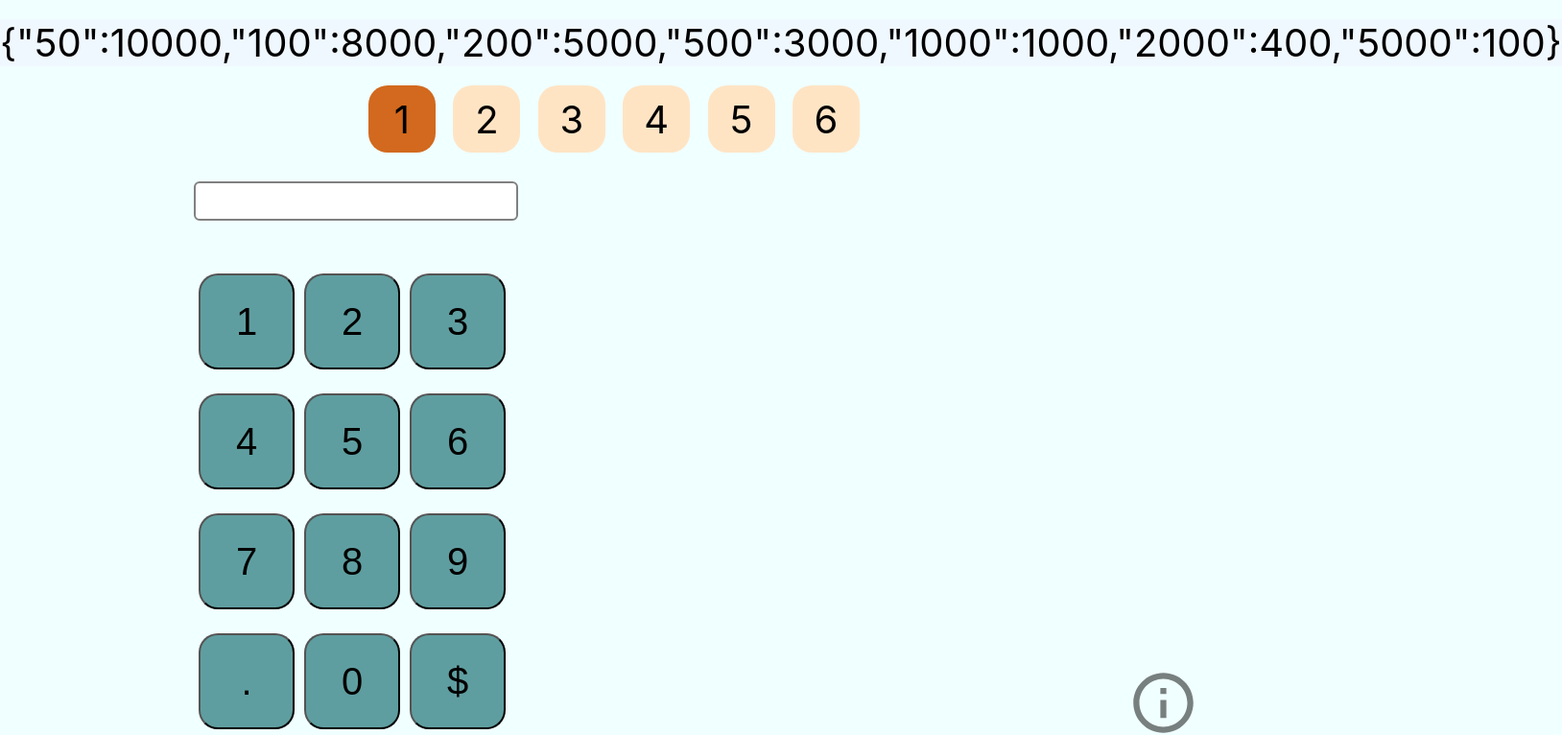
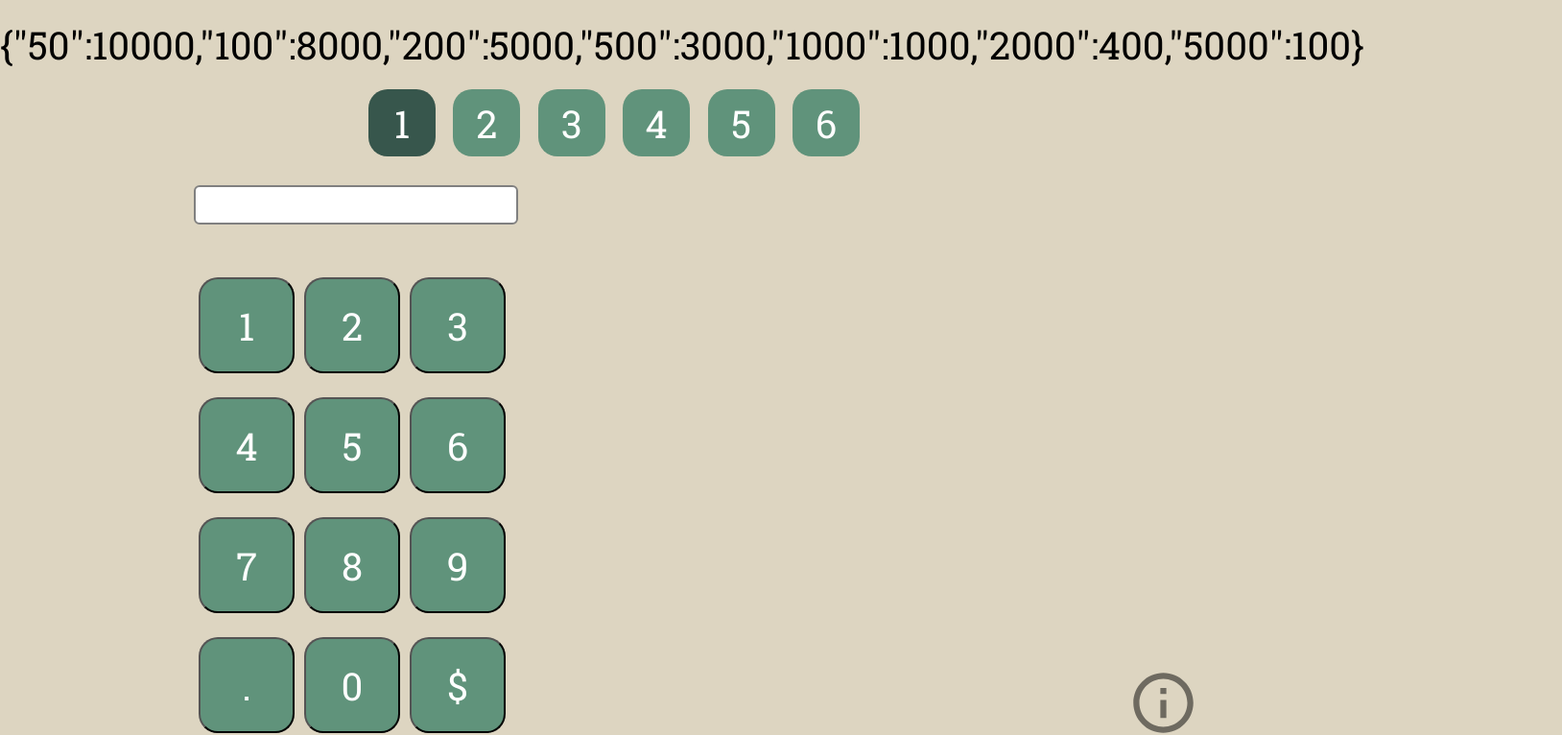
Before and after one commit to DenisCom3/atm-test, a React (Create React App) app: page / in a window 1280 px wide. Shown: the top 766 px of the page at 96% size, 1628 px wide, since content can reach past the window. Built offline with nearby package versions, Linux system fonts and the light colour scheme.

Commit message:
Redesign App

```diff
--- a/package.json
+++ b/package.json
@@ -10,6 +10,7 @@
     "@types/node": "^12.0.0",
     "@types/react": "^17.0.0",
     "@types/react-dom": "^17.0.0",
+    "gh-pages": "^3.2.3",
     "react": "^17.0.2",
     "react-dom": "^17.0.2",
     "react-scripts": "4.0.3",
--- a/src/components/balance/Balance.module.css
+++ b/src/components/balance/Balance.module.css
@@ -6,5 +6,7 @@
 
 .balance__item{
 	font-size: 2.4rem;
-	font-weight: 600;
+	font-weight: 500;
+	opacity: 0.9;
+
 }
--- a/src/components/loader/Loader.tsx
+++ b/src/components/loader/Loader.tsx
@@ -11,7 +11,7 @@ interface FadingBallsProps {
 
   const Loader: React.FC<FadingBallsProps & React.HTMLProps<HTMLDivElement> > = ({
 	className = "",
-	color = "#0d6efd",
+	color = "#90746b",
 	width = "0.8em",
 	height = "0.8em",
 	style,
--- a/src/components/modal/Modal.module.css
+++ b/src/components/modal/Modal.module.css
@@ -12,10 +12,11 @@
 .myModalContent {
 	position: absolute;
 	padding: 2.5rem;
-	background: white;
+	background-color: #798d83;
 	border-radius: 1.6rem;
 	min-width: 37rem;
 	z-index: 3;
+	color: white
 }
 
 
--- a/src/components/numpad/button/Button.module.css
+++ b/src/components/numpad/button/Button.module.css
@@ -2,18 +2,21 @@
 	width: 10rem;
 	height: 10rem;
 	text-align: center;
+	font-family: 'Roboto Slab', serif;
 	font-size: 4rem;
 	border-radius: 2rem;
-	background-color:cadetblue;
+	font-weight: 400;
+	background-color:#60937b;
 	display: flex;
 	justify-content: center;
 	align-items: center;
 	cursor: pointer;
 	margin: .5rem;
+	color: white
 }
 
 .button:hover{
-	background-color:rgb(26, 220, 226);
+	background-color:#37564c;
 
 
 }
--- a/src/components/numpad/input/Input.module.css
+++ b/src/components/numpad/input/Input.module.css
@@ -12,7 +12,9 @@ padding: 1rem;
 	border: 2px solid gray;
 	border-radius: .6rem;
 	display: inline-block;
-	font-size: 1.8rem;
+	font-size: 2rem;
+	font-family: 'Roboto Slab', serif;
+
 }
 
 .input__error{
--- a/src/components/options/Options.module.css
+++ b/src/components/options/Options.module.css
@@ -1,4 +1,6 @@
-
+/* #ddd5c1 - 1 */
+/* #37564c - 2 */
+/* #60937b - 3 */
 
 .options__input{
 	display: flex;
@@ -9,11 +11,11 @@
 	padding-right: 30%;
 	/* margin: 0 auto; */
 	margin-top: 2rem;
+	color: white;
 }
 
 .options__output{
 	font-size: 4rem;
-	background-color: aliceblue;
 	margin-top: 2rem;
 	display: inline-block;
 }
@@ -24,7 +26,7 @@
 	text-align: center;
 	font-size: 4rem;
 	border-radius: 2rem;
-	background-color: bisque;
+	background-color: #60937b;
 	display: flex;
 	justify-content: center;
 	align-items: center;
@@ -32,9 +34,9 @@
 }
 
 .button:hover{
-	background-color: chocolate;
+	background-color: #37564c;
 }
 
 .active{
-	background-color: chocolate;
+	background-color:#37564c;
 }
--- a/src/components/withdraw/Withdraw.tsx
+++ b/src/components/withdraw/Withdraw.tsx
@@ -26,9 +26,9 @@ const Withdraw:FC<Props> = ({result}) => {
 		{(Object.keys(result).length > 1)
 		?
 		renderICash(result as ICash).map((key) =>
-		<div className={styles.output__item} key={key} >{key}: {(result as ICash)[key]} </div>)
+		<div className={styles.output__item} key={key} >{key} : {(result as ICash)[key]} </div>)
 		:
-		<div className={styles.output__item} >{result.message === undefined ? `residue: ${(result as ICash).residue}` : 'ATM cannot dispense this amount'}</div>
+		<div className={styles.output__item} >{result.message === undefined ? `Residue: ${(result as ICash).residue}` : 'ATM cannot dispense this amount'}</div>
 		}
 		</div>
 	)
--- a/src/index.css
+++ b/src/index.css
@@ -1,15 +1,14 @@
+@import url(https://fonts.googleapis.com/css?family=Roboto+Slab:100,200,300,regular,500,600,700,800,900);
 html{
   font-size: 10px;
 }
 
 body {
   margin: 0;
-  font-family: -apple-system, BlinkMacSystemFont, 'Segoe UI', 'Roboto', 'Oxygen',
-    'Ubuntu', 'Cantarell', 'Fira Sans', 'Droid Sans', 'Helvetica Neue',
-    sans-serif;
+  font-family: 'Roboto Slab', serif;
   -webkit-font-smoothing: antialiased;
   -moz-osx-font-smoothing: grayscale;
-  background-color:azure;
+  background-color:#ddd5c1;
 }
 
 code {
--- a/src/logic/getBanknotes.ts
+++ b/src/logic/getBanknotes.ts
@@ -7,8 +7,8 @@ const getBanknotes = (amountRequired: number, limits: IBanknotes): ICash | FailM
 	if(biggestAmmount(limits, amountRequired)){
 		return {message: 'sorry'}
 	}
-	const residue = residualAmmount(limits, amountRequired)
-	const validAmmount = amountRequired - residue
+	const Residue = residualAmmount(limits, amountRequired)
+	const validAmmount = amountRequired - Residue
 
 
 
@@ -37,7 +37,7 @@ const getBanknotes = (amountRequired: number, limits: IBanknotes): ICash | FailM
 	const nominals = Object.keys(limits).map(Number).sort((a,b)=> b-a)
 	const givedBanknots = distribution(validAmmount, nominals)
 
-	return {...givedBanknots, residue}
+	return {...givedBanknots, Residue}
 }
 
 
--- a/src/types/index.ts
+++ b/src/types/index.ts
@@ -11,7 +11,7 @@ export interface IBanknotes {
 
 
 export interface ICash extends IBanknotes {
-	residue: number
+	Residue: number
 }
 
 
```
Also changed, not shown: 1 other file (tests, documents, lock files or other folders).
